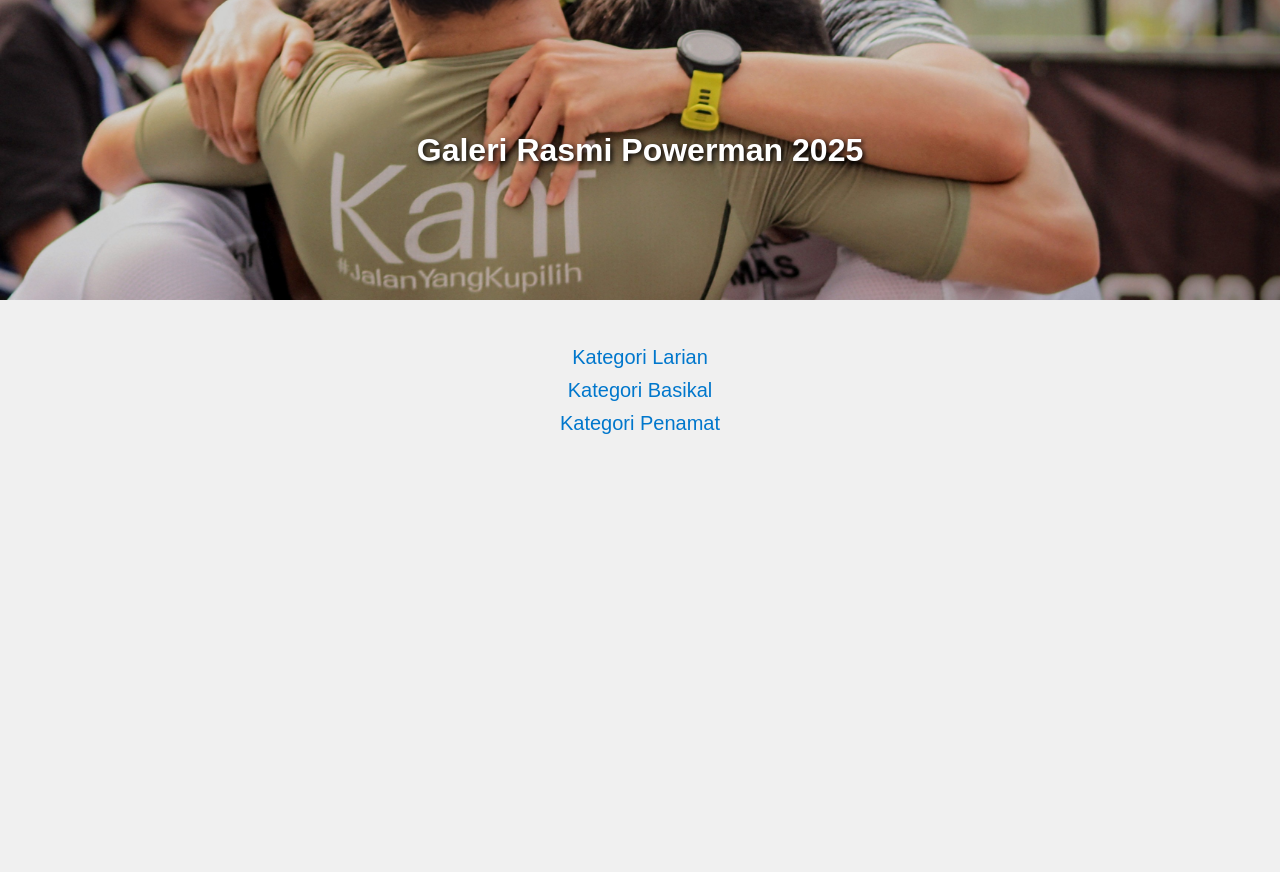
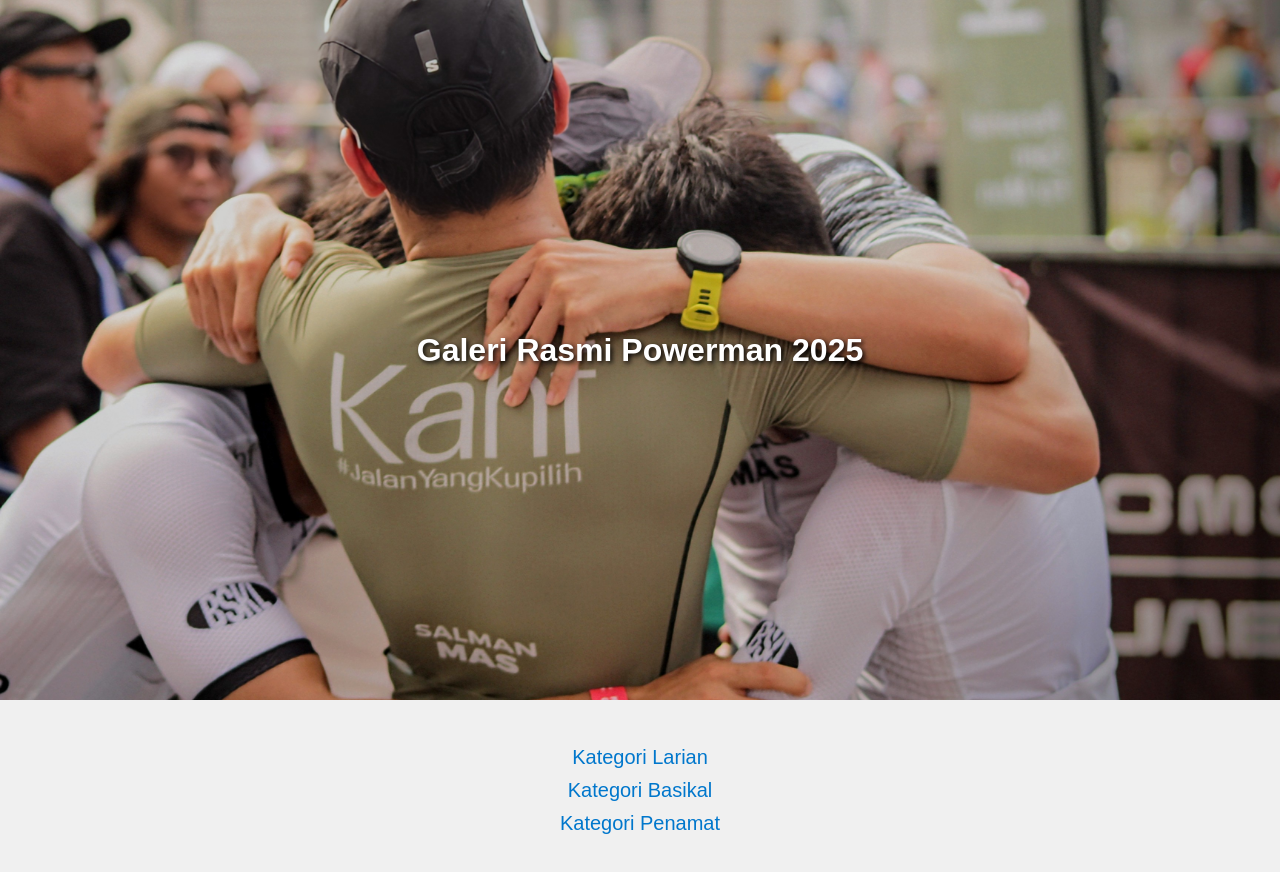
Before and after one commit to hariz49/Powerman-2025, a plain HTML site: page index.html in a window 1280 px wide. Before the commit the page ends 800 px from the top, so only its background shows below. Drawn offline with Linux system fonts and the light colour scheme.

Commit message:
Update index.html

```diff
--- a/index.html
+++ b/index.html
@@ -15,7 +15,7 @@
       background-image: url('Hero.JPG'); /* Ubah ikut nama fail awak */
       background-size: cover;
       background-position: center;
-      height: 300px;
+      height: 700px;
       display: flex;
       align-items: center;
       justify-content: center;
```
